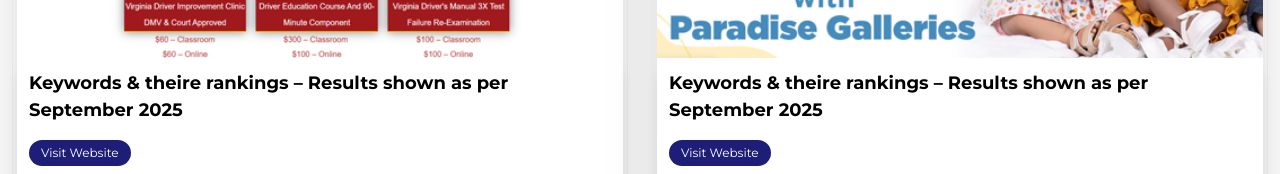
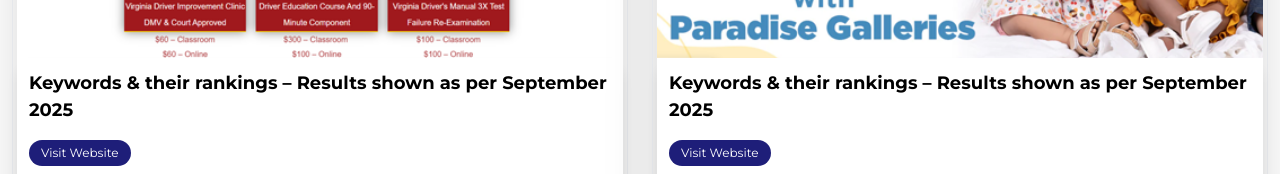
Before and after one commit to webuiexpert/raj-gorai, a React (Create React App) app: page / in a window 1280 px wide. Shown: the part 3417-3591 px from the top of the page. Built offline with nearby package versions, Linux system fonts and the light colour scheme.

Commit message:
some error

```diff
--- a/src/components/AboutSection.jsx
+++ b/src/components/AboutSection.jsx
@@ -19,7 +19,7 @@
           I’m skilled at developing strategies and project roadmaps using the latest trends and tools in digital marketing. My expertise spans across brand optimization, SEO, PPC campaign management, and advanced web analytics, allowing me to create tailored strategies that boost online presence and performance.
           </p>
           <p className="lg:text-[18px] text-[#4c4040] text-[16px] leading-[1.5em] mt-5 pr-4">
-          Whether it's running successful SEO and PPC campaigns, optimizing user journeys, or leading social media, content, and email marketing initiatives, I’ve successfully managed multiple projects that have led to measurable improvements in brand awareness and business outcomes.
+          Whether it's running successful SEO and PPC campaigns, optimizing user journeys, or leading social media, content, and email marketing initiatives, I’ve successfully managed multiple projects that have lead to measurable improvements in brand awareness and business outcomes.
           </p>
           <button className="mt-5 text-[18px] leading-8 px-8 py-2 border text-white font-bold bg-[#13a300]">
             <a href="https://www.thecsshouse.com/wp-content/uploads/2024/07/Raj__Gorai_-_Digital_Marketing__Sales_Strategist_Freelancer.pdf" target="_black">Download Resume</a>
--- a/src/components/ResultSection.jsx
+++ b/src/components/ResultSection.jsx
@@ -6,7 +6,7 @@
   return (
     <div className="solveBtn w-full bg-[#174153] text-white lg:py-20 py-10 flex flex-col items-center lg:px-0 md:px-8 sm:px-6 px-4">
     <h2 className="lg:text-[3.5rem] lg:leading-[4.75rem] leading-[3rem] text-[44px] text-center font-bold ">
-    Want Similler Results?
+    Want Similar Results?
     </h2>
     <p className="lg:text-[22px] text-[16px] sm:text-[20px] text-center lg:mt-0 mt-2">Supercharge Your SEO Campaign Today!</p>
     <p className="lg:text-[22px] text-[16px] sm:text-[20px] text-center">Get Free Consultation</p>
--- a/src/components/SeoResults.jsx
+++ b/src/components/SeoResults.jsx
@@ -11,50 +11,50 @@
 
 const SRdata = [
     {
-      title: "Keywords & theire rankings – Results shown as per September 2025",
+      title: "Keywords & their rankings – Results shown as per September 2025",
       domain: "https://1stopdic.com/",
       SRImg: SRimg0,
       "list": ['driver improvement class Hampton VA - #1', 'Virginia Audly Driver Education Online Course - #2', 'Virginia Teen & Adult Driver Education Online Course - #2', '8 hour driver manual course online - #2', ]
     },
     {
-        title: "Keywords & theire rankings – Results shown as per September 2025",
+        title: "Keywords & their rankings – Results shown as per September 2025",
         domain: "https://www.paradisegalleries.com/",
         SRImg: SRimg1,
         "list": ['Affordable reborn dolls - #1', 'Awareness doll - #1', 'reborn dolls under $99 - #1', 'vintage paradise galleries dolls - #1']
       },
     {
-        title: "Keywords & theire rankings – Results shown as per September 2025",
+        title: "Keywords & their rankings – Results shown as per September 2025",
         domain: "https://www.applianceallservice.ca/",
         SRImg: SRimg2,
         "list": ['In shop appliance repair - #1', 'used appliances repair & sales - #1', 'Awareness doll - #1', 'Used Appliances and Appliance Repair For Property Managers - #1']
 
       },
     {
-        title: "Keywords & theire rankings – Results shown as per September 2025",
+        title: "Keywords & their rankings – Results shown as per September 2025",
         domain: "http://www.adora.com/",
         SRImg: SRimg3,
         "list": ['doll toys and accessories - #1', 'machine washable toys dolls - #1', 'amazing dolls & accessories - #1', 'color changing doll toys - #1']
       },
     {
-        title: "Keywords & theire rankings – Results shown as per September 2025",
+        title: "Keywords & their rankings – Results shown as per September 2025",
         domain: "https://www.xcelwetsuits.com.au/",
         SRImg: SRimg4,
         "list": ['Xcel women wetsuit - #1', 'Xcel winter wetsuit - #1', 'Drylock wetsuit - #1', 'Drylock boots - #1']
       },
     {
-        title: "Keywords & theire rankings – Results shown as per September 2025",
+        title: "Keywords & their rankings – Results shown as per September 2025",
         "domain": "https://zoozbikes.com.au/",
         SRImg: SRimg5,
         "list": ['zooz bike accessories - #1', 'max 250 electric bike - #1', 'e bike 250 - #1', 'zooz bikes australia - #1']
       },
     {
-        title: "Keywords & theire rankings – Results shown as per September 2025",
+        title: "Keywords & their rankings – Results shown as per September 2025",
         domain: "https://naughty.pizza/",
         SRImg: SRimg6,
         "list": ['Pizzeria contemporanea bedford - #1', ' oven fresh pizza bedford - #1', 'Authentic Italian pizza restaurant bedford - #1', 'Naughty pizza dubai - #1']
       },
     {
-        title: "Keywords & theire rankings – Results shown as per September 2025",
+        title: "Keywords & their rankings – Results shown as per September 2025",
         domain: "http://www.3dvisionservices.com/",
         SRImg: SRimg7,
         "list": ['Virtual tours for Restaurants - #1', 'Restaurants 3d virtual tours - #1', 'Restaurants 360 tours - #1', 'Restaurants virtual tours - #1']
```
